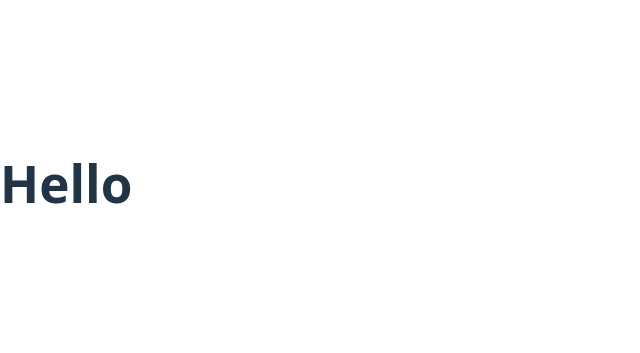
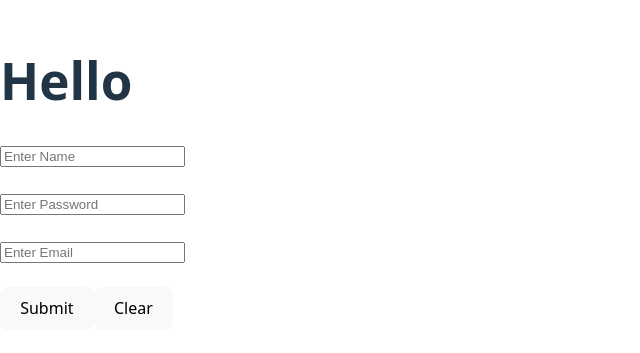
Before and after one commit to Sumit1164/React.js_Learning, a React (Vite) app: page / in a window 1280 px wide. Shown: the part 217-570 px from the top of the page, without its empty margins (0-640 px from the left). Built offline with nearby package versions, Linux system fonts and the light colour scheme.

Commit message:
Add form inputs for name, password, and email in App component

```diff
--- a/src/App.jsx
+++ b/src/App.jsx
@@ -45,7 +45,12 @@ function App() {
 
   // const [student, setStudent] = useState("Sumit Tripathi")
 
-  const [val, setVal] = useState("Sumit Tripathi")
+  // const [val, setVal] = useState("Sumit Tripathi")
+
+  const [name, setName] = useState('');
+  const [password, setPassword] = useState('');
+  const [email, setEmail] = useState('');
+
   return (
 
 
@@ -88,6 +93,22 @@ function App() {
       <input type="text" value={val} onChange={(evt)=>{setVal(evt.target.value)}} placeholder="Enter your name" required />
       <h5>{val}</h5>
       <button onClick={()=>{setVal("")}}>Clear</button> */}
+
+
+      <form action="" method="get">
+        <input type="text" value={name} onChange={(event)=>setName(event.target.value)} placeholder="Enter Name" />
+        <br /> <br />
+        <input type="text" value={password} onChange={(event)=>setPassword(event.target.value)} placeholder="Enter Password" />
+        <br /> <br />
+        <input type="text" value={email} onChange={(event)=>setEmail(event.target.value)} placeholder="Enter Email" />
+        <br /> <br />
+        <button>Submit</button>
+        <button onClick={(evt)=>{setName(' '), setEmail(' '), setPassword(' ')}}>Clear</button>
+
+        <h3>{name}</h3>
+        <h3>{password}</h3>
+        <h3>{email}</h3>
+      </form>
     </div>
 
 
```
Also changed, not shown: src/CheckBoxes.jsx (added).
